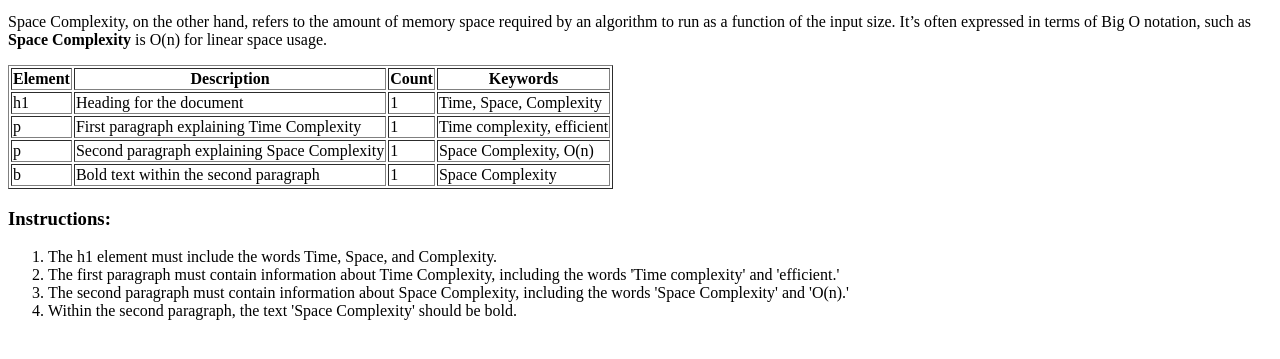
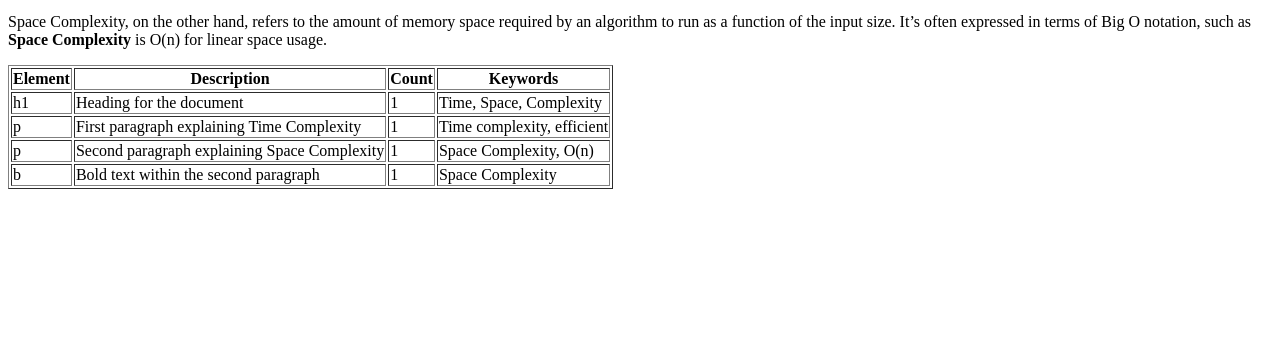
Before and after one commit to acciojob/time-and-space-complexity-aamirkcc7, a website: page main.html in a window 1280 px wide. Shown: the part 119-478 px from the top of the page. Drawn offline with Linux system fonts and the light colour scheme.

Commit message:
created a submission

```diff
--- a/main.html
+++ b/main.html
@@ -47,13 +47,7 @@
         </tr>
     </table>
 
-    <h3>Instructions:</h3>
-    <ol>
-        <li>The h1 element must include the words Time, Space, and Complexity.</li>
-        <li>The first paragraph must contain information about Time Complexity, including the words 'Time complexity' and 'efficient.'</li>
-        <li>The second paragraph must contain information about Space Complexity, including the words 'Space Complexity' and 'O(n).'</li>
-        <li>Within the second paragraph, the text 'Space Complexity' should be bold.</li>
-    </ol>
+
 <body>
 	<!-- the entire body must be written by student -->
     <script type="text/javascript" src="./script.js">
```
